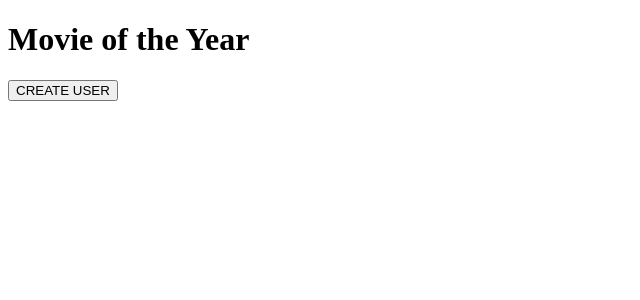
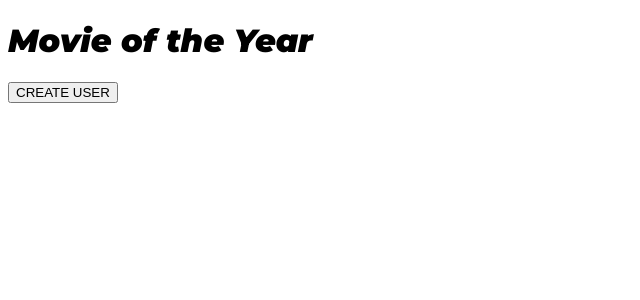
Before and after one commit to Joe-noh/moty, a SvelteKit app: page / in a window 1280 px wide. Shown: the top 300 px of the page, without its empty margins (0-640 px from the left). Built offline with nearby package versions, Linux system fonts and the light colour scheme; no server answers.

Commit message:
apply extra bold font globally

```diff
--- a/src/app.html
+++ b/src/app.html
@@ -2,6 +2,9 @@
 <html lang="en">
 	<head>
 		<meta charset="utf-8" />
+		<link rel="preconnect" href="https://fonts.googleapis.com">
+		<link rel="preconnect" href="https://fonts.gstatic.com" crossorigin>
+		<link href="https://fonts.googleapis.com/css2?family=Montserrat:ital,wght@1,900&display=block" rel="stylesheet">
 		<link rel="icon" href="%sveltekit.assets%/favicon.png" />
 		<meta name="viewport" content="width=device-width" />
 		%sveltekit.head%
--- a/src/routes/+layout.svelte
+++ b/src/routes/+layout.svelte
@@ -3,3 +3,18 @@
 </script>
 
 <slot />
+
+<style>
+  :global(html, body) {
+    font-size: 16px;
+    font-family: 'Montserrat', sans-serif;
+    font-style: italic;
+    font-weight: 900;
+  }
+
+  :root {
+    --primary-color: #d4af37;
+    --background-color: #2a3441;
+    --text-color: #f9faf5;
+  }
+</style>
```
